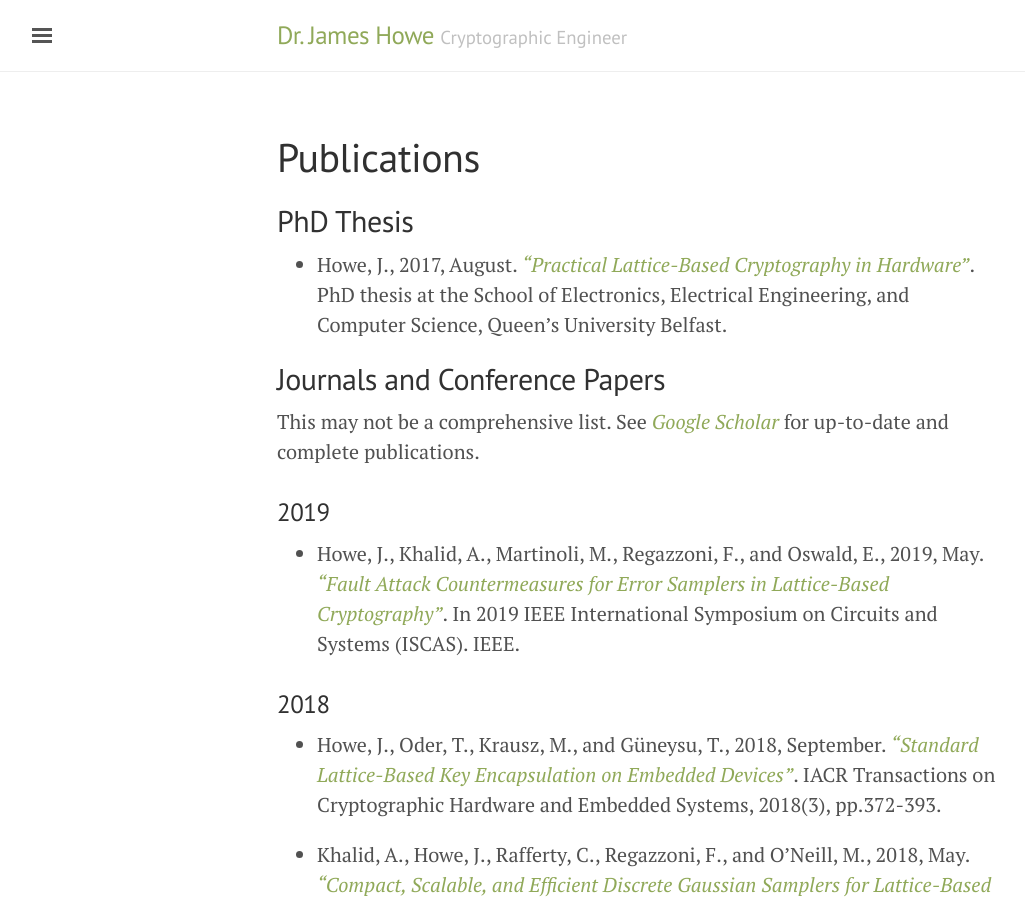
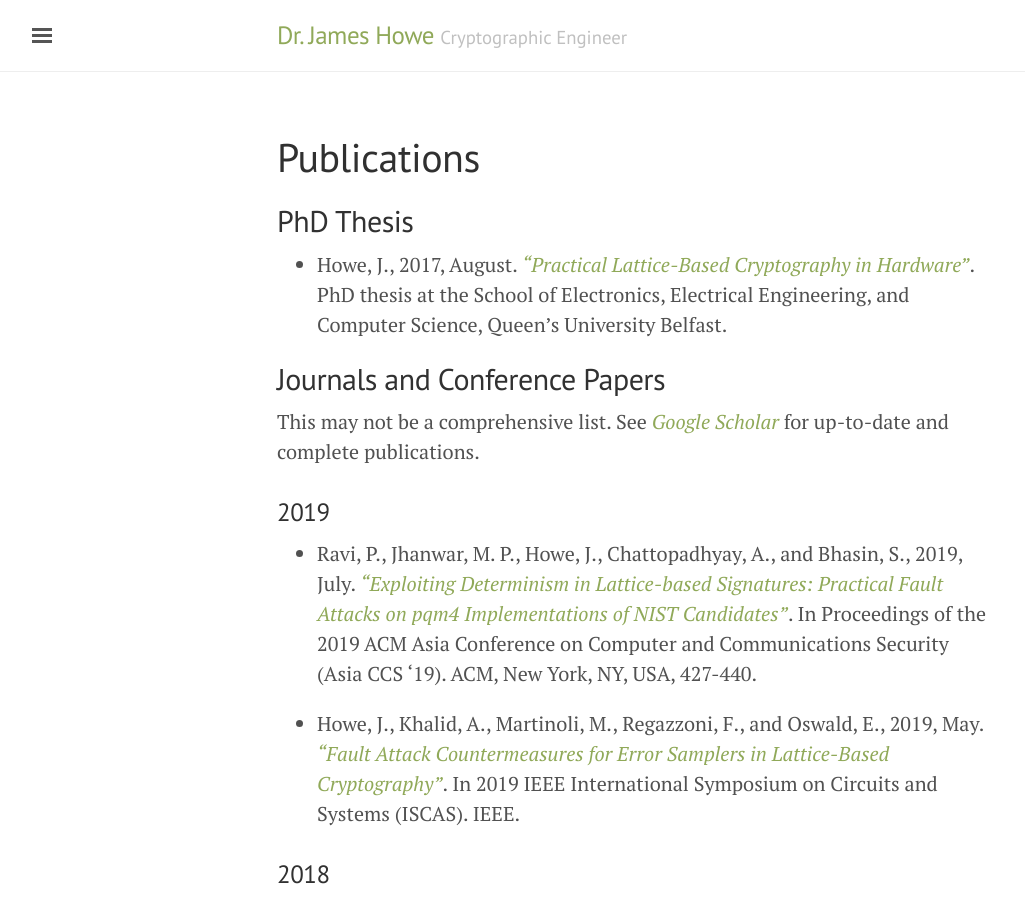
Before and after one commit to jameshoweee/jameshoweee.github.io, a Jekyll site: the page built from papers.md, in a window 1280 px wide and 900 px high. Shown: the whole window, without its empty margins (3-1028 px from the left). Built offline with Jekyll 4.4.1, drawn with Linux system fonts in a browser that asks for light colours.

Commit message:
Update papers.md

```diff
--- a/papers.md
+++ b/papers.md
@@ -12,6 +12,8 @@ This may not be a comprehensive list.
 See [*Google Scholar*](https://scholar.google.co.uk/citations?user=LItUNn4AAAAJ&hl=en) for up-to-date and complete publications.
 
 ### 2019
+* Ravi, P., Jhanwar, M. P., Howe, J., Chattopadhyay, A., and Bhasin, S., 2019, July. [*"Exploiting Determinism in Lattice-based Signatures: Practical Fault Attacks on pqm4 Implementations of NIST Candidates"*](https://eprint.iacr.org/2019/769). In Proceedings of the 2019 ACM Asia Conference on Computer and Communications Security (Asia CCS '19). ACM, New York, NY, USA, 427-440.
+
 * Howe, J., Khalid, A., Martinoli, M., Regazzoni, F., and Oswald, E., 2019, May. [*"Fault Attack Countermeasures for Error Samplers in Lattice-Based Cryptography"*](https://eprint.iacr.org/2019/206). In 2019 IEEE International Symposium on Circuits and Systems (ISCAS). IEEE.
 
 ### 2018
```
